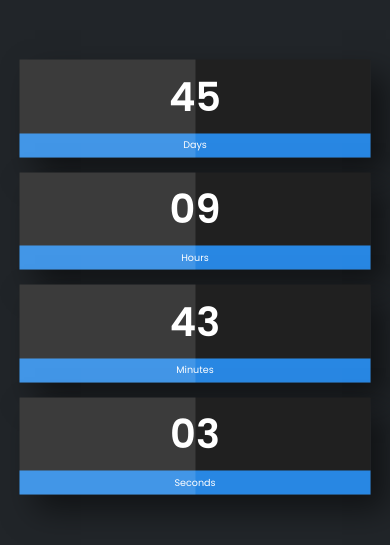
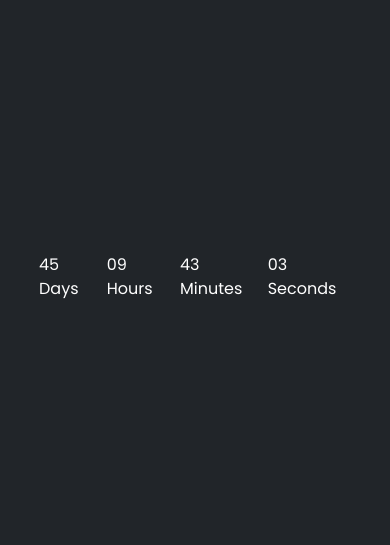
Before and after one commit to aerowide-ua/gd-10years, a plain HTML site: page index.html in a window 390 px wide. Shown: the part 145-690 px from the top of the page. Drawn offline with nearby package versions, Linux system fonts and the light colour scheme.

Commit message:
Update style.css

```diff
--- a/style/style.css
+++ b/style/style.css
@@ -18,75 +18,3 @@ body{
     top: 50%;
     left: 50%;
 }
-.box{
-    width: 28vmin;
-    height: 28vmin;
-    display: flex;
-    flex-direction: column;
-    align-items: center;
-    justify-content: space-evenly;
-    position: relative;
-    box-shadow: 15px 15px 30px rgba(0,0,0,0.5);
-    font-size: 16px;
-}
-.box:after{
-    content: "";
-    position: absolute;
-    background-color: rgba(255,255,255,0.12);
-    height: 100%;
-    width: 50%;
-    left: 0;
-}
-span.num{
-    background-color: #202020;
-    height: 100%;
-    width: 100%;
-    display: grid;
-    place-items: center;
-    font-weight: 600;
-    font-size: 5em;
-}
-span.text{
-    font-size: 1.2em;
-    background-color: #2887e3;
-    display: block;
-    width: 100%;
-    text-align: center;
-    padding: 0.5em 0;
-    font-weight: 400;
-}
-@media screen and (max-width: 1024px){
-    .countdown{
-        width: 85vw;
-    }
-    .box{
-        height: 26vmin;
-        width: 26vmin;
-        font-size: 12px;
-    }
-}
-@media screen and (max-width: 768px){
-    .countdown{
-        width: 90vw;
-        flex-wrap: wrap;
-        gap: 30px;
-    }
-    .box{
-        width: calc( 50% - 40px );
-        height: 30vmin;
-        font-size: 14px;
-    }
-}
-@media screen and (max-width: 480px){
-    .countdown{
-        gap: 15px;
-    }
-    .box{
-        width: 100%;
-        height: 25vmin;
-        font-size: 8px;
-    }
-    .span.text{
-        font-size: 1.5em;
-    }
-}
```
